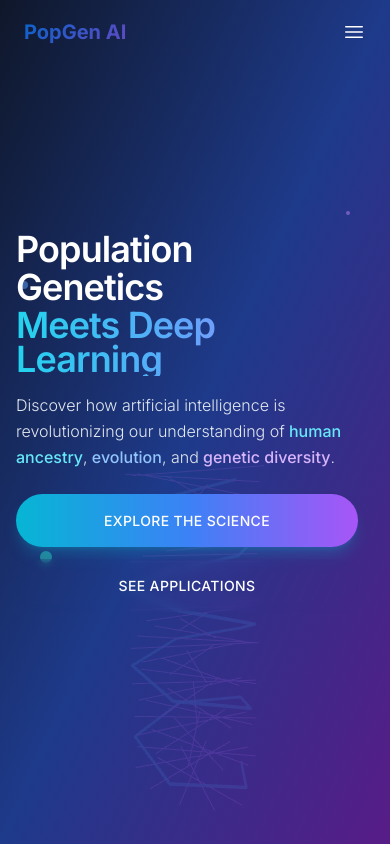
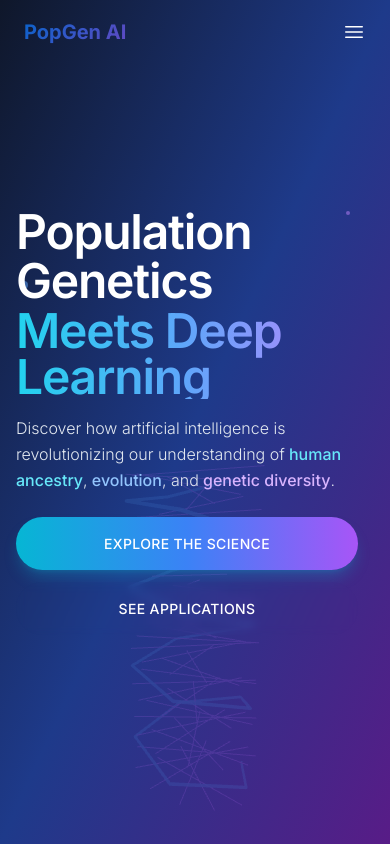
Before and after one commit to keith-ufumeli/popgen-landing, a Next.js app: page / in a window 390 px wide. Shown: the top 844 px of the page. Built offline with nearby package versions, Linux system fonts and the light colour scheme.

Commit message:
Increase heading size in Hero component for improved visibility and consistency across screen sizes.

```diff
--- a/src/components/sections/Hero.tsx
+++ b/src/components/sections/Hero.tsx
@@ -78,7 +78,7 @@ export function Hero() {
         <div className="max-w-2xl max-sm:max-w-full max-sm:pr-4">
           <h1
             ref={titleRef}
-            className="text-4xl md:text-5xl lg:text-6xl mb-4 sm:mb-6 leading-[0.95] tracking-tight"
+            className="text-5xl md:text-5xl lg:text-6xl mb-4 sm:mb-6 leading-[0.95] tracking-tight"
           >
             <span className="block text-white mb-1">Population</span>
             <span className="block text-white mb-1">Genetics</span>
```
